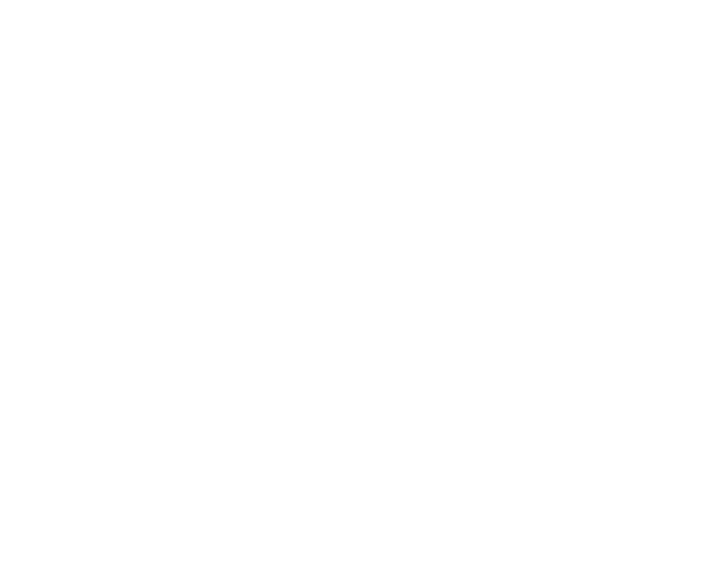
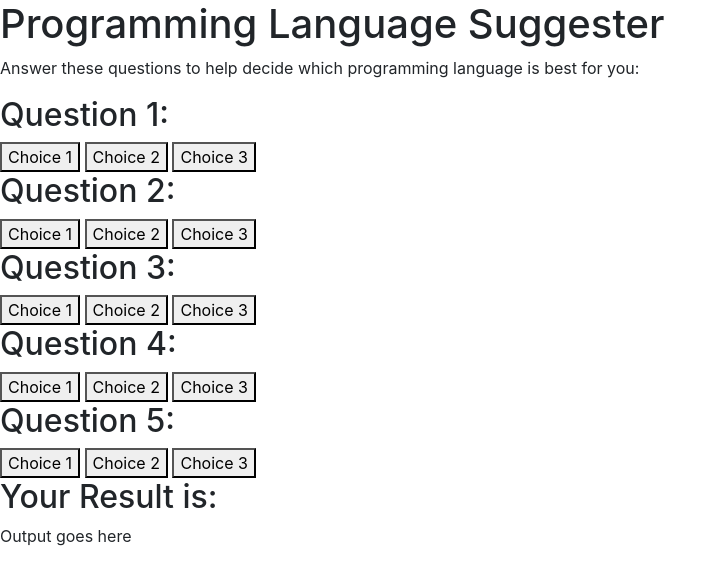
Before and after one commit to geoffreygao1/programming-language-suggester, a plain HTML site: page index.html in a window 1280 px wide. Shown: the whole page, without its empty margins (0-727 px from the left). Drawn offline with Linux system fonts and the light colour scheme.

Commit message:
Established outline for website elements including questions, choices, and result

```diff
--- a/index.html
+++ b/index.html
@@ -9,6 +9,53 @@
 </head>
 
 <body>
+  <h1>Programming Language Suggester</h1>
+  <p>Answer these questions to help decide which programming language is best for you:</p>
+  <div id="question1">
+    <h2>Question 1:</h2>
+    <form id="answer1">
+      <button type="button" class="q1" id="choice1">Choice 1</button>
+      <button type="button" class="q1" id="choice2">Choice 2</button>
+      <button type="button" class="q1" id="choice3">Choice 3</button>
+    </form>
+  </div>
+  <div id="question2">
+    <h2>Question 2:</h2>
+    <form id="answer2">
+      <button type="button" class="q2" id="choice1">Choice 1</button>
+      <button type="button" class="q2" id="choice2">Choice 2</button>
+      <button type="button" class="q2" id="choice3">Choice 3</button>
+    </form>
+  </div>
+  <div id="question3">
+    <h2>Question 3:</h2>
+    <form id="answer1">
+      <button type="button" class="q3" id="choice1">Choice 1</button>
+      <button type="button" class="q3" id="choice2">Choice 2</button>
+      <button type="button" class="q3" id="choice3">Choice 3</button>
+    </form>
+  </div>
+  <div id="question4">
+    <h2>Question 4:</h2>
+    <form id="answer1">
+      <button type="button" class="q4" id="choice1">Choice 1</button>
+      <button type="button" class="q4" id="choice2">Choice 2</button>
+      <button type="button" class="q4" id="choice3">Choice 3</button>
+    </form>
+  </div>
+  <div id="question5">
+    <h2>Question 5:</h2>
+    <form id="answer1">
+      <button type="button" class="q5" id="choice1">Choice 1</button>
+      <button type="button" class="q5" id="choice2">Choice 2</button>
+      <button type="button" class="q5" id="choice3">Choice 3</button>
+    </form>
+  </div>
+  <div id="result">
+    <h2>Your Result is:</h2>
+    <div id="output"> Output goes here
+    </div>
+  </div>
 
 </body>
 
```
